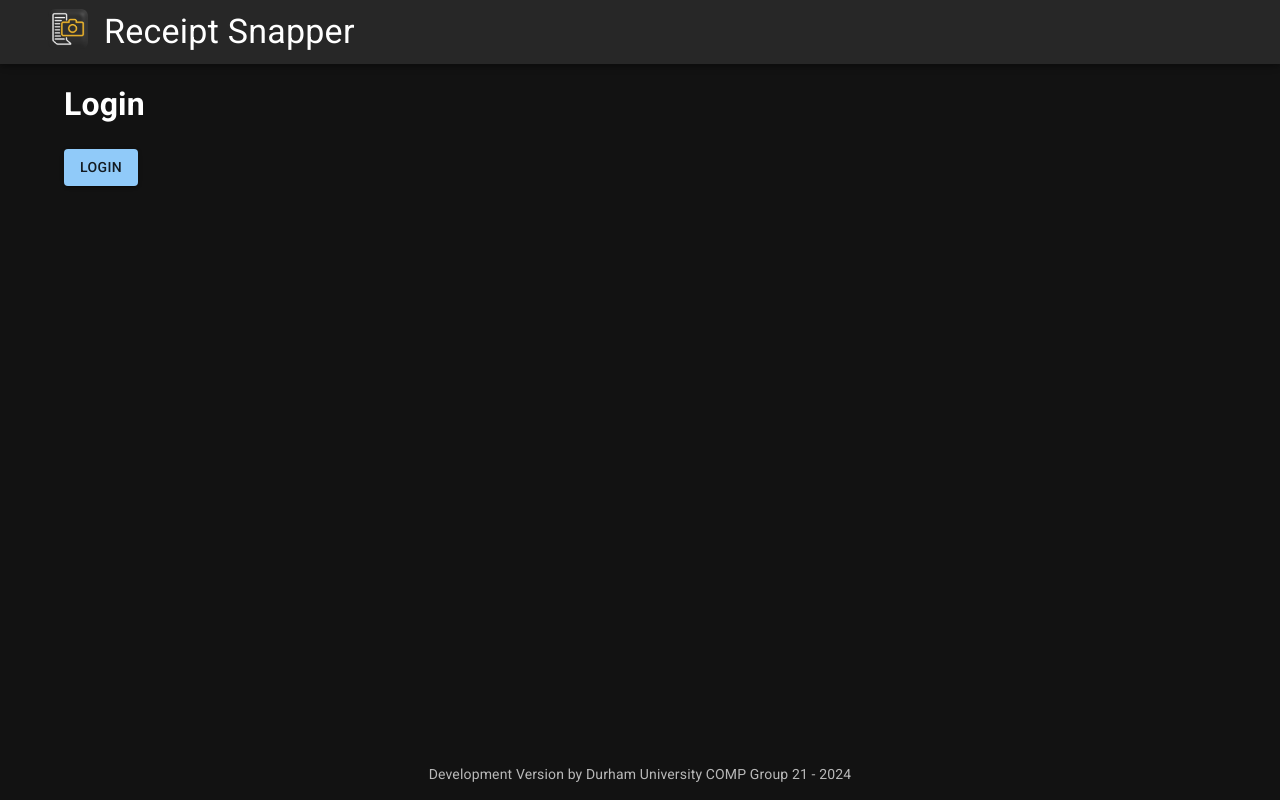
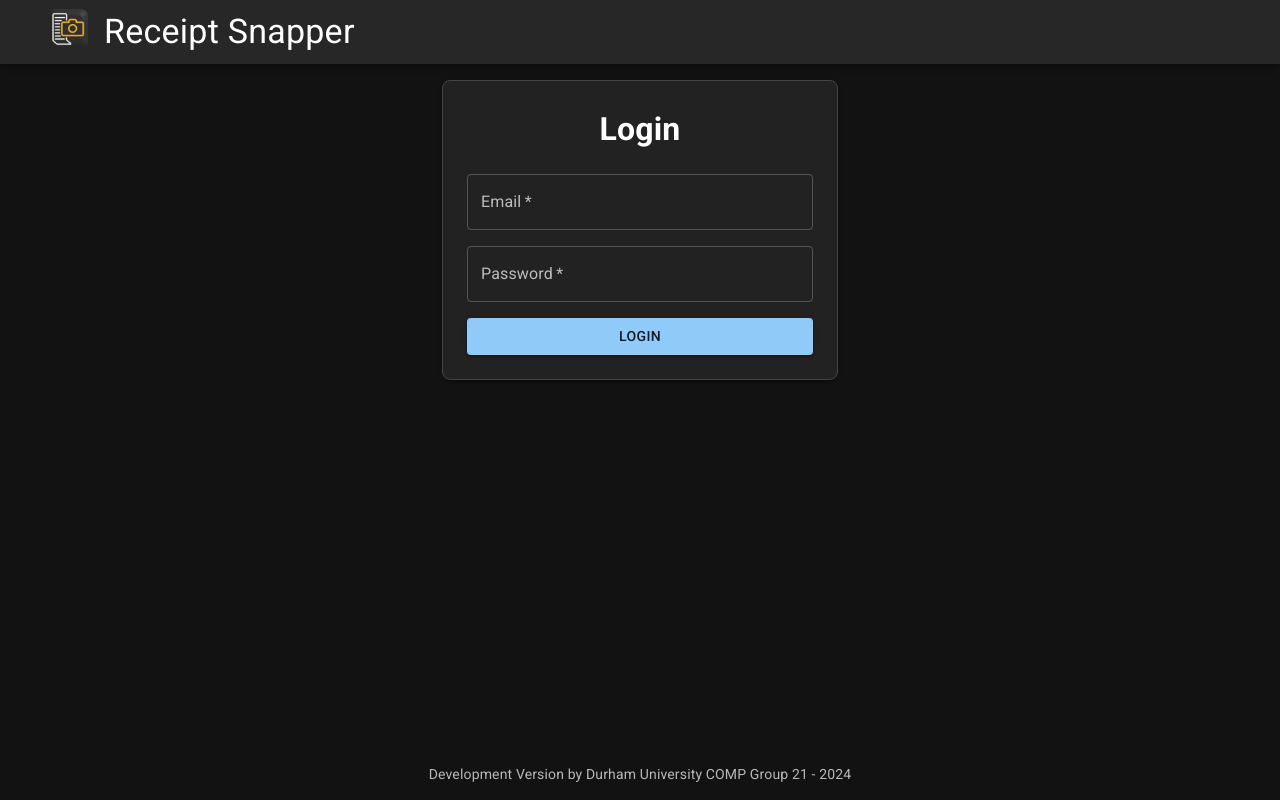
Before and after one commit to COMP2281/receipt-snapper, a React (Create React App) app in the folder myapp/: page / in a window 1280 px wide. Built offline with nearby package versions, Linux system fonts and the light colour scheme.

Commit message:
updated login page

```diff
--- a/myapp/src/pages/login.js
+++ b/myapp/src/pages/login.js
@@ -4,15 +4,61 @@ import { Container } from '@mui/material';
 import Button from '@mui/material/Button';
 import Box from '@mui/material/Box';
 import Footer from '../components/footer';
+import TextField from '@mui/material/TextField';
 
 export default function Login() {
   return (
     <>
       <CssBaseline />
-      <Container>
-        <h1>Login</h1>
-        <Box sx={{ mt: 2 }}>
-          <Button variant="contained" href="/dashboard">Login</Button>
+      <Container
+        maxWidth="xs"
+        sx={{
+          mt: 4,
+          mb: 4,
+          display: 'flex',
+          flexDirection: 'column',
+          alignItems: 'center'
+        }}
+      >
+        <Box
+          sx={{
+            backgroundColor: '#222222',
+            boxShadow: 2,
+            borderRadius: 2,
+            p: 3,
+            width: '100%',
+            textAlign: 'center',
+            border: '1px solid #444444'
+          }}
+        >
+          <h1 style={{ marginTop: 0 }}>Login</h1>
+          <Box
+            component="form"
+            sx={{
+              display: 'flex',
+              flexDirection: 'column',
+              gap: 2,
+              width: '100%',
+              mt: 2
+            }}
+          >
+            <TextField
+              label="Email"
+              type="email"
+              required
+            />
+            <TextField
+              label="Password"
+              type="password"
+              required
+            />
+            <Button
+              variant="contained"
+              type="submit"
+            >
+              Login
+            </Button>
+          </Box>
         </Box>
       </Container>
       <Footer />
```
